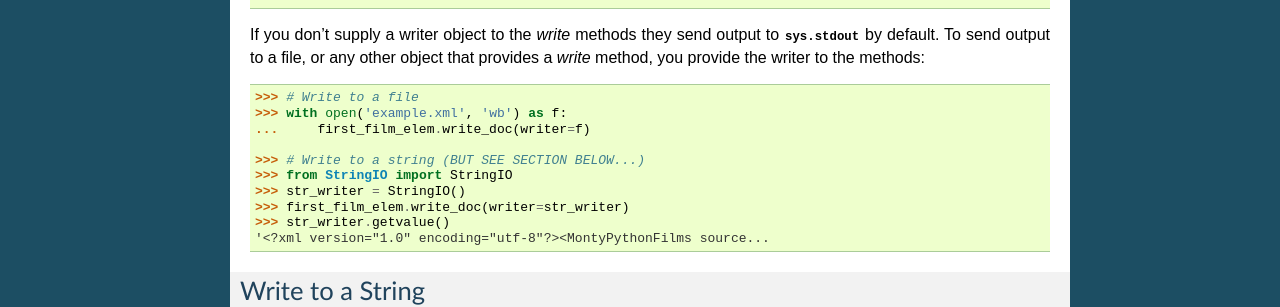
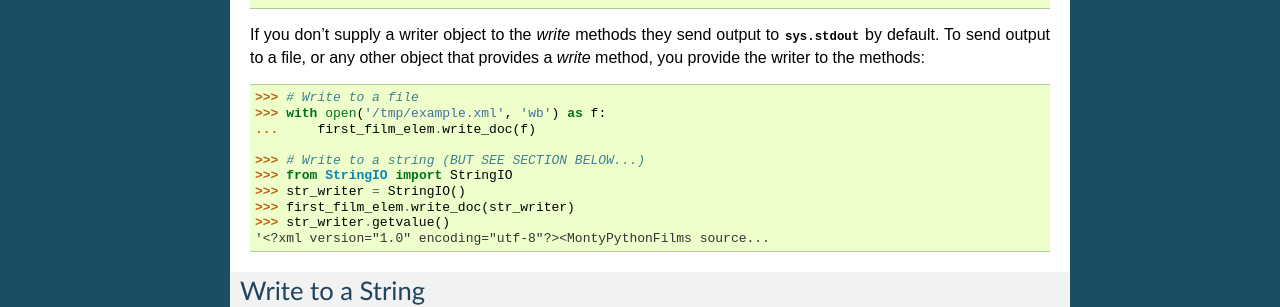
Before and after one commit to jmurty/xml4h, a Sphinx documentation site: the page built from docs/writer.rst, in a window 1280 px wide. Shown: the part 640-947 px from the top of the page. Built offline with Sphinx 7.4.7, drawn with Linux system fonts in a browser that asks for light colours.

Commit message:
Write example.xml tests output doc to /tmp not project directory

```diff
--- a/docs/writer.rst
+++ b/docs/writer.rst
@@ -44,13 +44,13 @@ to :attr:`sys.stdout` by default. To send output to a file, or any other
 object that provides a *write* method, you provide the writer to the methods::
 
     >>> # Write to a file
-    >>> with open('example.xml', 'wb') as f:
-    ...     first_film_elem.write_doc(writer=f)
+    >>> with open('/tmp/example.xml', 'wb') as f:
+    ...     first_film_elem.write_doc(f)
 
     >>> # Write to a string (BUT SEE SECTION BELOW...)
     >>> from StringIO import StringIO
     >>> str_writer = StringIO()
-    >>> first_film_elem.write_doc(writer=str_writer)
+    >>> first_film_elem.write_doc(str_writer)
     >>> str_writer.getvalue()  # doctest:+ELLIPSIS
     '<?xml version="1.0" encoding="utf-8"?><MontyPythonFilms source...
 
```
